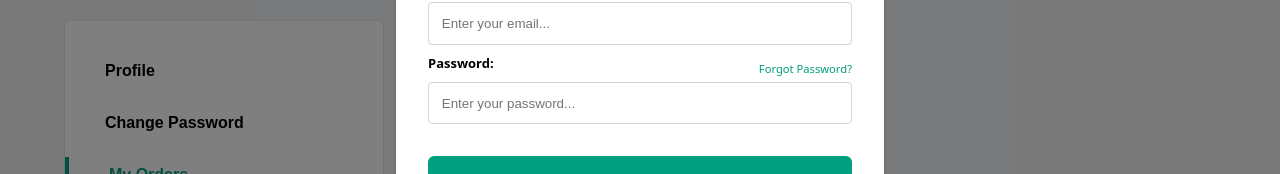
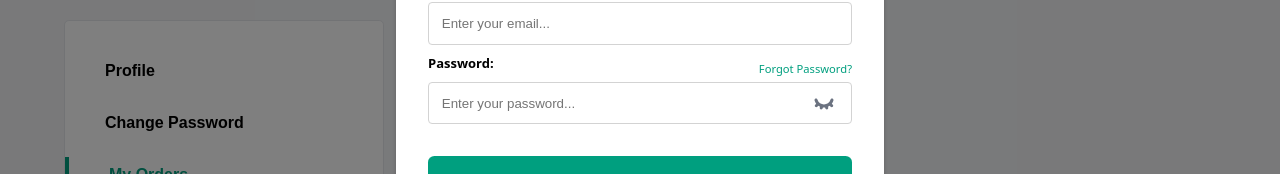
Before and after one commit to yusufie/shop, a Next.js app: page /orders in a window 1280 px wide. Shown: the part 340-514 px from the top of the page. Built offline with nearby package versions, Linux system fonts and the light colour scheme.

Commit message:
password hidden added for login

```diff
--- a/src/app/(shop)/components/Modals/Login/LoginModal.tsx
+++ b/src/app/(shop)/components/Modals/Login/LoginModal.tsx
@@ -4,9 +4,11 @@ import { useForm } from 'react-hook-form';
 import { zodResolver } from '@hookform/resolvers/zod';
 import { loginSchema } from '@/utils/formSchema'
 import { useUserStore } from '@/stores/userStore';
-import Image from 'next/image';
 import Link from "next/link";
 import styles from './loginmodal.module.css'
+import Image from "next/image";
+import eye from "../../../../../../public/icons/eye.svg";
+import closedeye from "../../../../../../public/icons/eye-closed.svg";
 
 interface LoginModalProps {
   onClose: () => void;
@@ -23,6 +25,7 @@ const LoginModal = ({onClose, openRegisterModal, openForgotPasswordModal}: Login
 
   const userStore = useUserStore();
   const [isSubmitting, setIsSubmitting] = useState(false);
+  const [passwordHidden, setPasswordHidden] = useState(true);
 
   const {
     register,
@@ -118,7 +121,9 @@ const LoginModal = ({onClose, openRegisterModal, openForgotPasswordModal}: Login
             </span>
           </div>
 
-          <input {...register("password")} id="password" placeholder="Enter your password..."/>
+
+          <input className={styles.passwordHidden} {...register("password")} id="password" placeholder="Enter your password..." type={passwordHidden ? "password" : "text" } />
+          <Image onClick={() => setPasswordHidden(!passwordHidden)} className={styles.eyePassword} src={passwordHidden ? closedeye : eye} alt="eye"  />
           {errors.password && <span className={styles.error}>{errors.password.message}</span>}
         </div>
 
--- a/src/app/(shop)/components/Modals/Login/loginmodal.module.css
+++ b/src/app/(shop)/components/Modals/Login/loginmodal.module.css
@@ -226,3 +226,15 @@
   font-size: small;
   color: tomato;
 }
+.eyePassword{
+  position: absolute;
+  right: 3rem;
+  top: 18rem;
+  cursor: pointer;
+
+}
+.passwordHidden[type=password]::-ms-reveal,
+.passwordHidden[type=password]::-ms-clear
+{
+    display: none;
+}
```
